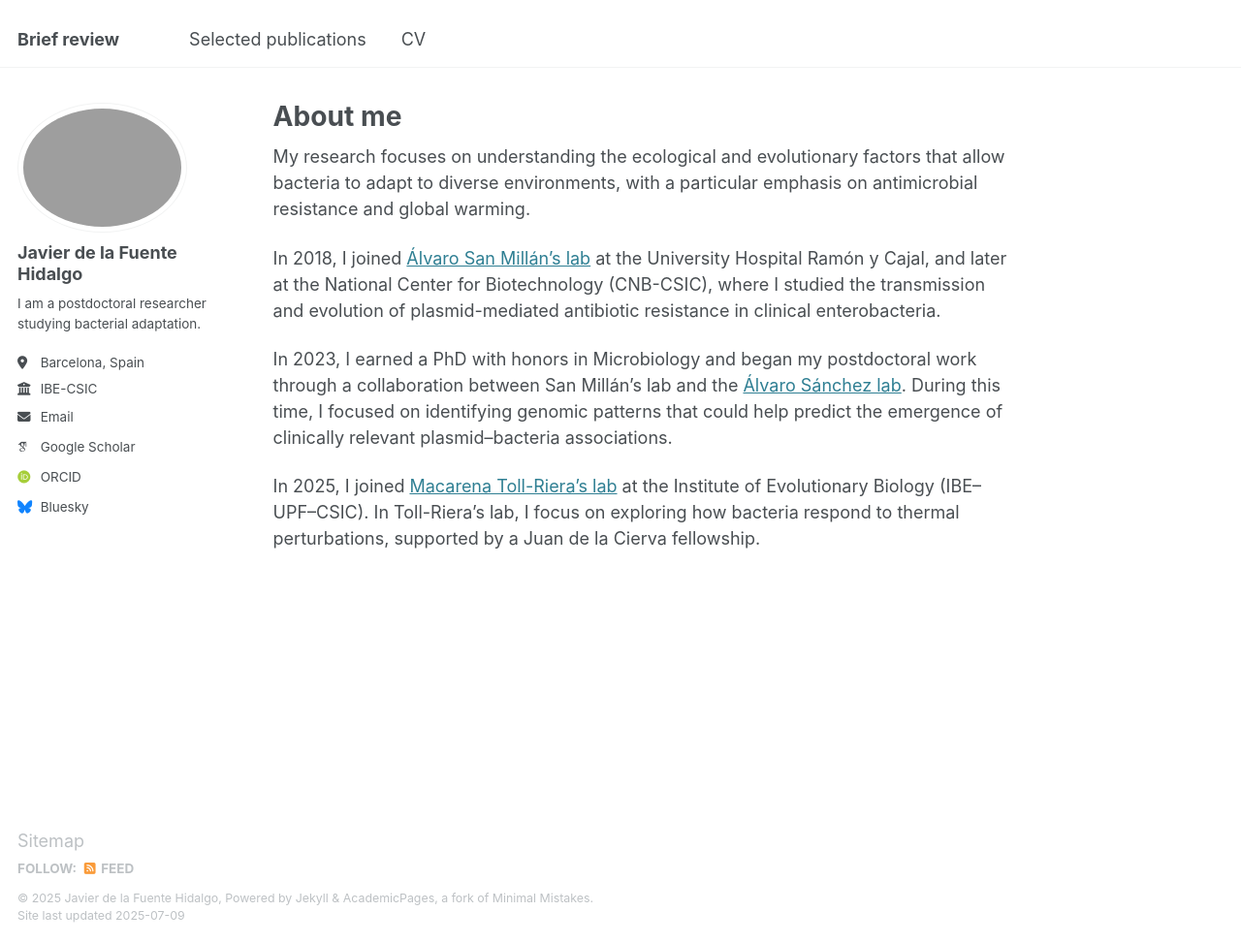
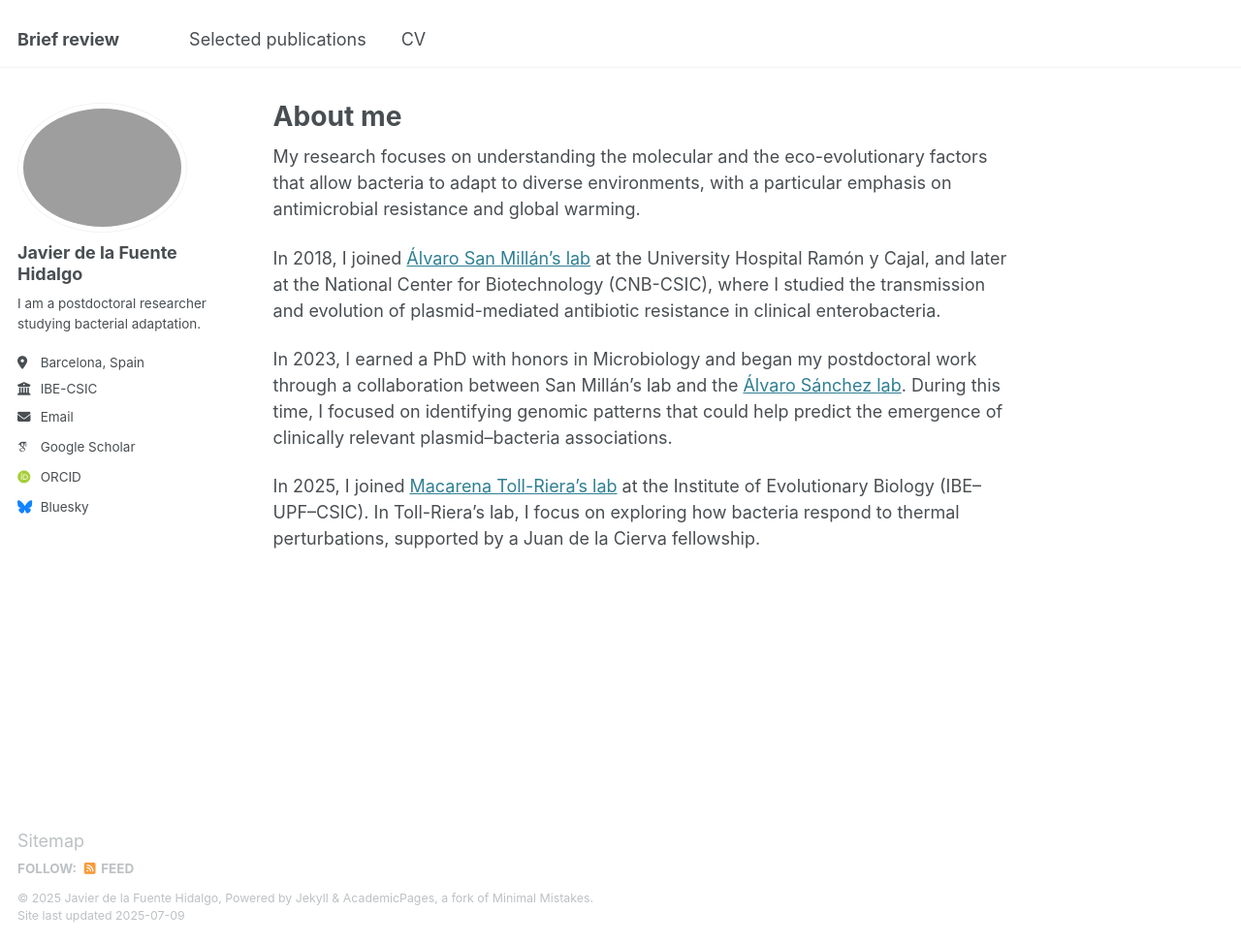
Before and after one commit to DelaFuenteJavier/delafuentejavier.github.io, a Jekyll site: the page built from _pages/about.md, in a window 1280 px wide and 973 px high. Shown: the whole window at 97% size. Built offline with Jekyll 4.4.1, drawn with Linux system fonts in a browser that asks for light colours; some web fonts are replaced.

Commit message:
Update about.md

```diff
--- a/_pages/about.md
+++ b/_pages/about.md
@@ -6,7 +6,7 @@ redirect_from:
   - /about/
   - /about.html
 ---
-My research focuses on understanding the ecological and evolutionary factors that allow bacteria to adapt to diverse environments, with a particular emphasis on antimicrobial resistance and global warming.
+My research focuses on understanding the molecular and the eco-evolutionary factors that allow bacteria to adapt to diverse environments, with a particular emphasis on antimicrobial resistance and global warming.
 
 In 2018, I joined [Álvaro San Millán’s lab](https://www.plasmidlab.es/) at the University Hospital Ramón y Cajal, and later at the National Center for Biotechnology (CNB-CSIC), where I studied the transmission and evolution of plasmid-mediated antibiotic resistance in clinical enterobacteria.
 
```
